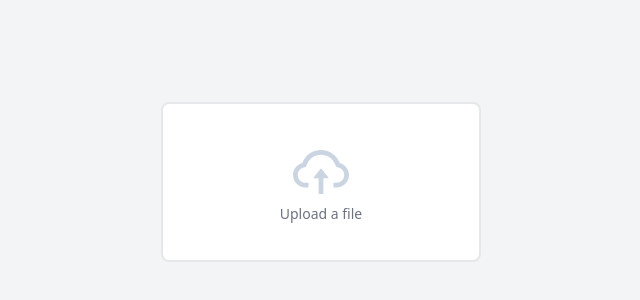
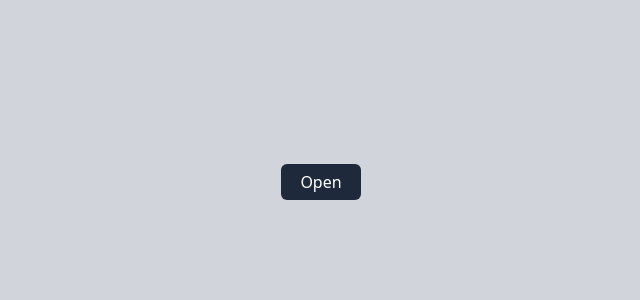
Before and after one commit to redaezziani/react-frame-motion-model, a React (Vite) app in the folder react-model/: page / in a window 1280 px wide. Shown: the part 218-518 px from the top of the page, without its empty margins (319-959 px from the left). Built offline with nearby package versions, Linux system fonts and the light colour scheme.

Commit message:
last test for the model

```diff
--- a/react-model/src/App.jsx
+++ b/react-model/src/App.jsx
@@ -1,27 +1,33 @@
 import { AnimatePresence } from "framer-motion";
 import "./App.css";
-//import Model from "./components/Model";
+import Model from "./components/Model";
 //import Notification from "./components/Notification";
-import UploadInput from "./components/Upload";
 import { useModel, ModelProvider } from "./Contexts/ModelContext";
 
 
 function App() {
   const { isOpen, toggleModel } = useModel();
-  //const title = "Simple Model";
-  //const type = "blur";//simple note if you dont want to use blur effect then use "none" to set mode default
+  const title = "Simple Model";
+  const type = "blur";//simple note if you dont want to use blur effect then use "none" to set mode default
   //const NotifacationType="";
-  //const content ="this is a simple model component that you can use in your project like a notification or a simple model.";
+  const content ="this is a simple model component that you can use in your project like a notification or a simple model.";
   return (
-    <div className="flex items-center justify-center min-h-screen bg-gray-100 relative">
-      {/*<button
+    <div className="flex items-center justify-center min-h-screen bg-gray-300 relative">
+      <button
         onClick={toggleModel}
         className="rounded-md text-white dark:text-slate-100 min-w-[5rem] bg-slate-800 px-3 py-[0.38rem]"
       >
         Open
-      </button>*/}
+      </button>
       <AnimatePresence>
-        <UploadInput />
+        {isOpen && (
+          <Model
+            title={title}
+            content={content}
+            type={type}
+            toggleModel={toggleModel}
+          />
+        )}
       </AnimatePresence>
     </div>
   );
--- a/react-model/src/components/Upload.jsx
+++ /dev/null
@@ -1,96 +0,0 @@
-import { useEffect, useState } from "react";
-import { motion, progress, useAnimation } from "framer-motion";
-import { AiOutlineCloudUpload } from "react-icons/ai";
-
-const UploadInput = () => {
-  const [file, setFile] = useState(null);
-  const [uploadProgress, setUploadProgress] = useState(0);
-  const controls = useAnimation();
-
-  const handleFile = (file) => {
-    if (file) {
-      const reader = new FileReader();
-
-      reader.onloadstart = () => {
-        console.log("start");
-      };
-
-      reader.onprogress = (e) => {
-        const progress = (e.loaded / e.total) * 100;
-        setUploadProgress(progress);
-      };
-
-      reader.onloadend = () => {
-        console.log("end");
-      };
-
-      reader.onload = () => {
-        console.log(reader.result);
-      };
-
-      reader.readAsDataURL(file);
-    }
-  };
-
-  useEffect(() => {
-    handleFile(file);
-  }, [file]);
-
-  const handleInputChange = (e) => {
-    const selectedFile = e.target.files[0];
-    if (selectedFile) {
-      setFile(selectedFile);
-    }
-  };
-
-  useEffect(() => {
-    controls.start({ width: `${uploadProgress}%` });
-    console.log(uploadProgress);
-  }, [uploadProgress, controls]);
-
-  return (
-    <motion.div
-      layoutId="upload"
-
-      className={`relative h-1 w-[20rem] overflow-hidden border ${
-        file
-          ? "rounded-lg bg-white transition-all ease-in-out duration-500 border-slate-300 border-2"
-          : "bg-white border-gray-200 border-2 rounded-lg min-h-[10rem]"
-      } flex justify-center items-center`}
-    >
-      {file ? (
-        <motion.div
-          transition={{ duration: uploadProgress, ease: "easeInOut" }}
-          className=" w-12  h-full bg-sky-700 transition-all ease-in-out duration-500"
-        ></motion.div>
-      ) : (
-        <div className="flex flex-col justify-center items-center">
-          <AiOutlineCloudUpload className="w-16 h-16 text-slate-300" />
-          <p className="text-sm text-gray-500">Upload a file</p>
-        </div>
-      )}
-
-    {
-        file ?       <input
-        name="file"
-        type="file"
-        className="absolute hidden w-full h-full opacity-0 cursor-pointer"
-        id="file"
-        onChange={handleInputChange}
-      />:      <input
-      name="file"
-      type="file"
-      className="absolute w-full h-full opacity-0 cursor-pointer"
-      id="file"
-      onChange={handleInputChange}
-    />
-    }
-      <label
-        className="w-full cursor-pointer h-full absolute flex justify-center items-center z-50"
-        htmlFor="file"
-      ></label>
-    </motion.div>
-  );
-};
-
-export default UploadInput;
```
